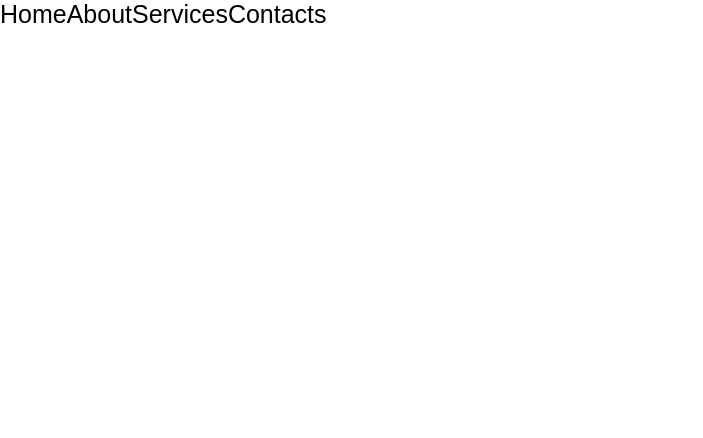
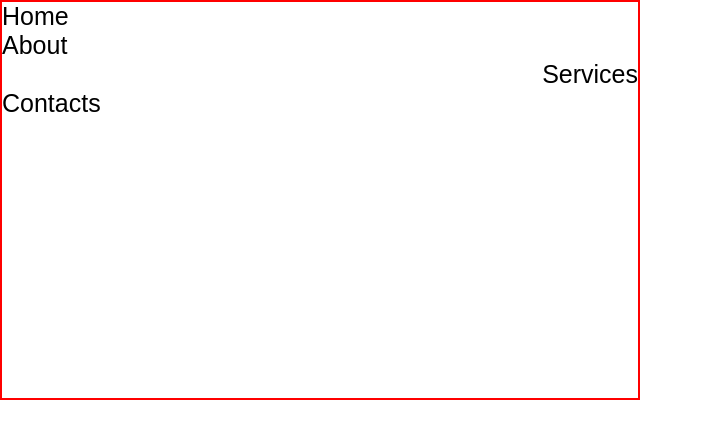
Before and after one commit to over45Codes/css-exercises-odin, a plain HTML site: page practice flex/index.html in a window 1280 px wide. Shown: the whole page, without its empty margins (0-703 px from the left). Drawn offline with Linux system fonts and the light colour scheme.

Commit message:
flex alignment exercises

```diff
--- a/practice flex/style.css
+++ b/practice flex/style.css
@@ -12,8 +12,26 @@ body {
     }
 
     .container {
-        width: 100%;
-        height: 100vh;
+        border: 2px solid red;
+        width: 50%;
+        height: 50vh;
         display: flex;
+      /*   gap: 20px; */
+        flex-wrap: wrap;
+        flex-direction: column;
+       /*  place-content: center; */
+     /*   align-content: center; */
+   /*     align-items: flex-end; */
 
     }
+
+    .box-1{}
+
+
+    .box-2{}
+
+    .box-3{
+        align-self: flex-end;
+    }
+
+    .box-4{}
```
